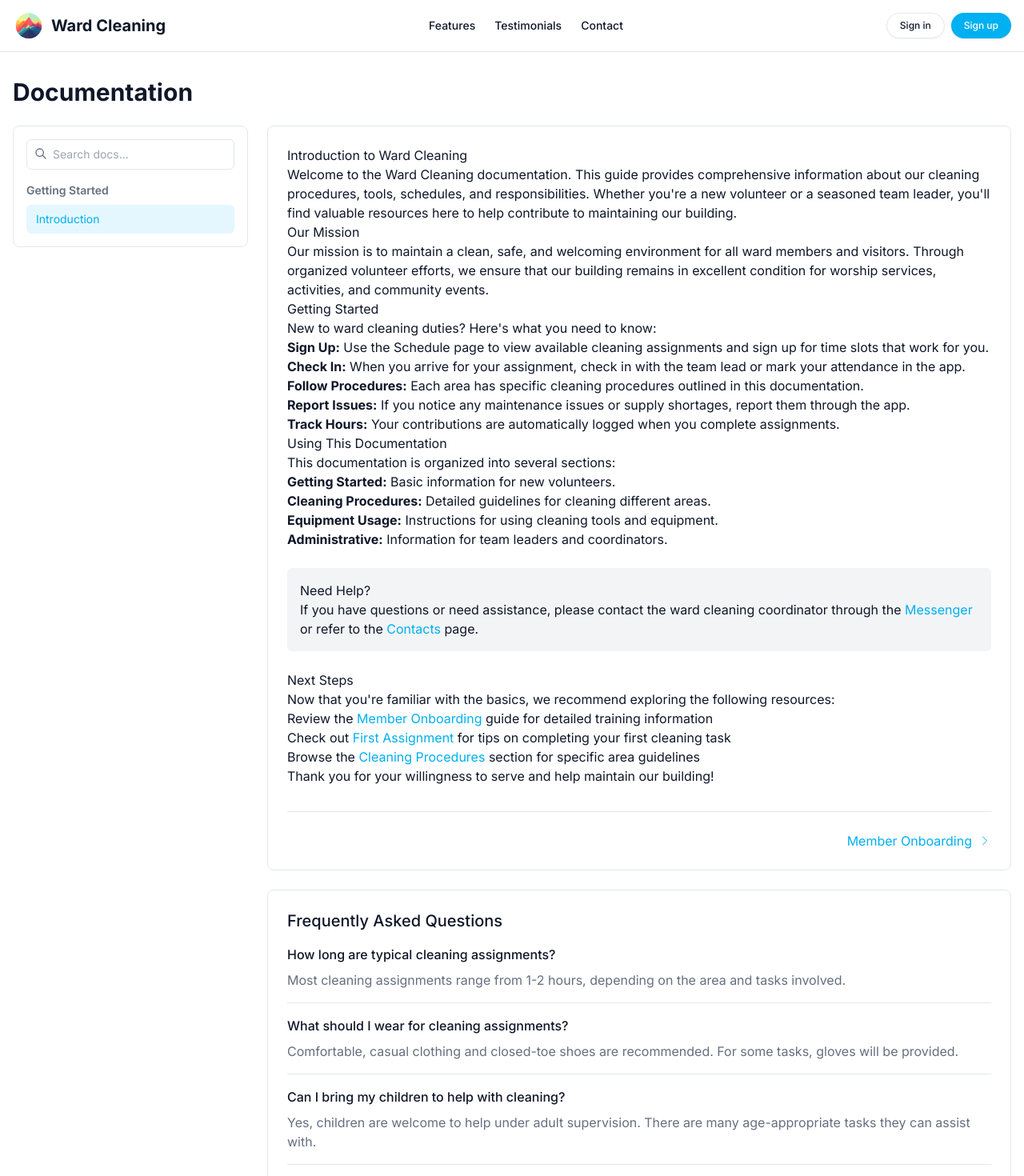
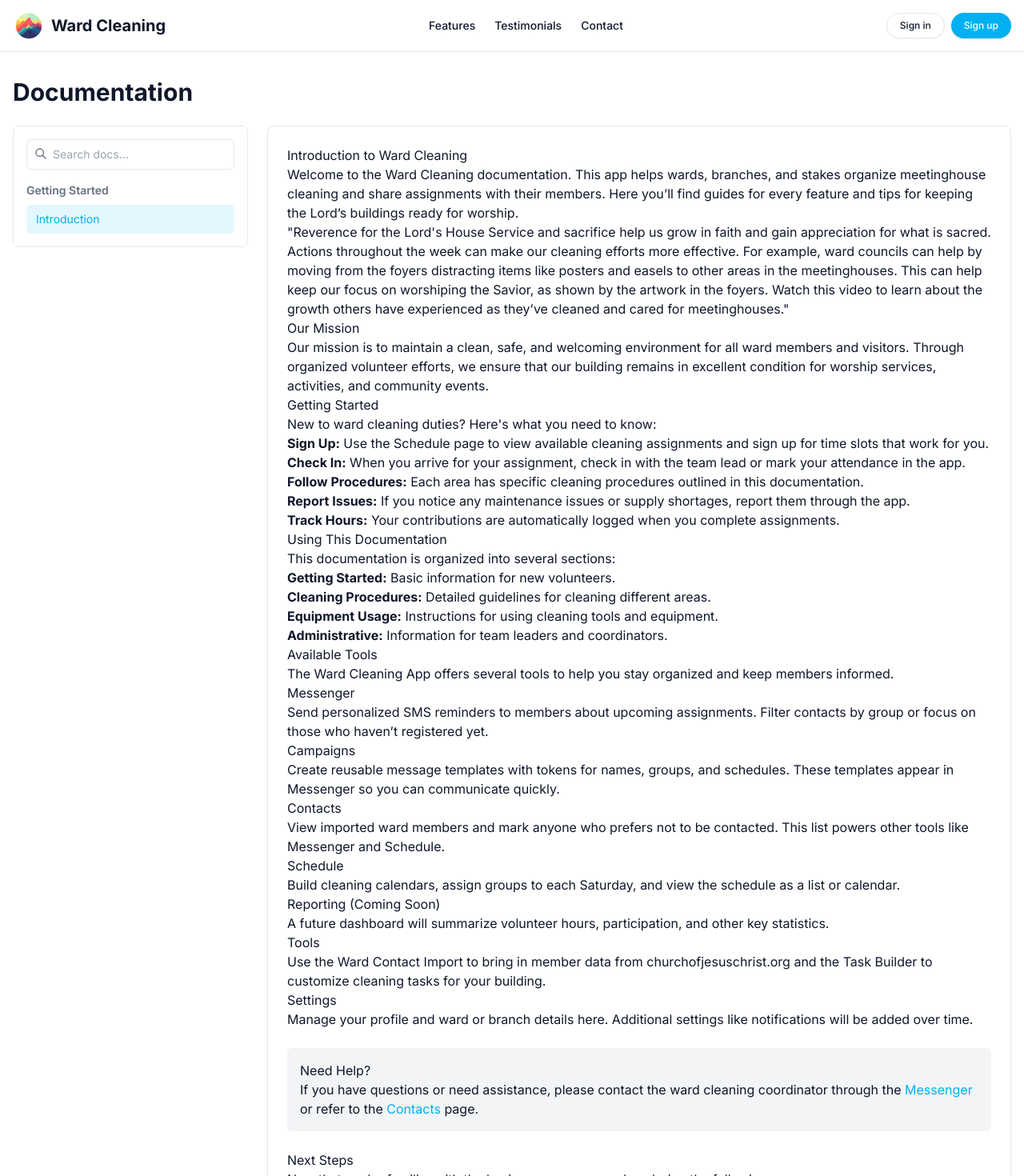
Before and after one commit to dulbrich/ward-cleaning-2025-3, a Next.js app: page /app/docs in a window 1280 px wide. Shown: the top 1470 px of the page at 80% size. Built offline with nearby package versions, Linux system fonts and the light colour scheme; no server answers.

Commit message:
docs: expand introduction and tool overview

```diff
--- a/app/app/docs/page.tsx
+++ b/app/app/docs/page.tsx
@@ -53,10 +53,20 @@ export default function DocsPage() {
               <h2>Introduction to Ward Cleaning</h2>
 
               <p>
-                Welcome to the Ward Cleaning documentation. This guide provides comprehensive
-                information about our cleaning procedures, tools, schedules, and responsibilities.
-                Whether you're a new volunteer or a seasoned team leader, you'll find valuable
-                resources here to help contribute to maintaining our building.
+                Welcome to the Ward Cleaning documentation. This app helps wards, branches, and
+                stakes organize meetinghouse cleaning and share assignments with their members.
+                Here you&rsquo;ll find guides for every feature and tips for keeping the Lord&rsquo;s
+                buildings ready for worship.
+              </p>
+
+              <p>
+                "Reverence for the Lord's House Service and sacrifice help us grow in faith and
+                gain appreciation for what is sacred. Actions throughout the week can make our
+                cleaning efforts more effective. For example, ward councils can help by moving from
+                the foyers distracting items like posters and easels to other areas in the
+                meetinghouses. This can help keep our focus on worshiping the Savior, as shown by
+                the artwork in the foyers. Watch this video to learn about the growth others have
+                experienced as they&rsquo;ve cleaned and cared for meetinghouses."
               </p>
 
               <h3>Our Mission</h3>
@@ -111,6 +121,55 @@ export default function DocsPage() {
                   <strong>Administrative:</strong> Information for team leaders and coordinators.
                 </li>
               </ul>
+
+              <h3>Available Tools</h3>
+
+              <p>
+                The Ward Cleaning App offers several tools to help you stay organized and keep
+                members informed.
+              </p>
+
+              <h4>Messenger</h4>
+              <p>
+                Send personalized SMS reminders to members about upcoming assignments. Filter
+                contacts by group or focus on those who haven&rsquo;t registered yet.
+              </p>
+
+              <h4>Campaigns</h4>
+              <p>
+                Create reusable message templates with tokens for names, groups, and schedules.
+                These templates appear in Messenger so you can communicate quickly.
+              </p>
+
+              <h4>Contacts</h4>
+              <p>
+                View imported ward members and mark anyone who prefers not to be contacted. This
+                list powers other tools like Messenger and Schedule.
+              </p>
+
+              <h4>Schedule</h4>
+              <p>
+                Build cleaning calendars, assign groups to each Saturday, and view the schedule as
+                a list or calendar.
+              </p>
+
+              <h4>Reporting (Coming Soon)</h4>
+              <p>
+                A future dashboard will summarize volunteer hours, participation, and other key
+                statistics.
+              </p>
+
+              <h4>Tools</h4>
+              <p>
+                Use the Ward Contact Import to bring in member data from churchofjesuschrist.org
+                and the Task Builder to customize cleaning tasks for your building.
+              </p>
+
+              <h4>Settings</h4>
+              <p>
+                Manage your profile and ward or branch details here. Additional settings like
+                notifications will be added over time.
+              </p>
 
               <div className="bg-muted p-4 rounded-md my-6">
                 <h4 className="mt-0">Need Help?</h4>
```
